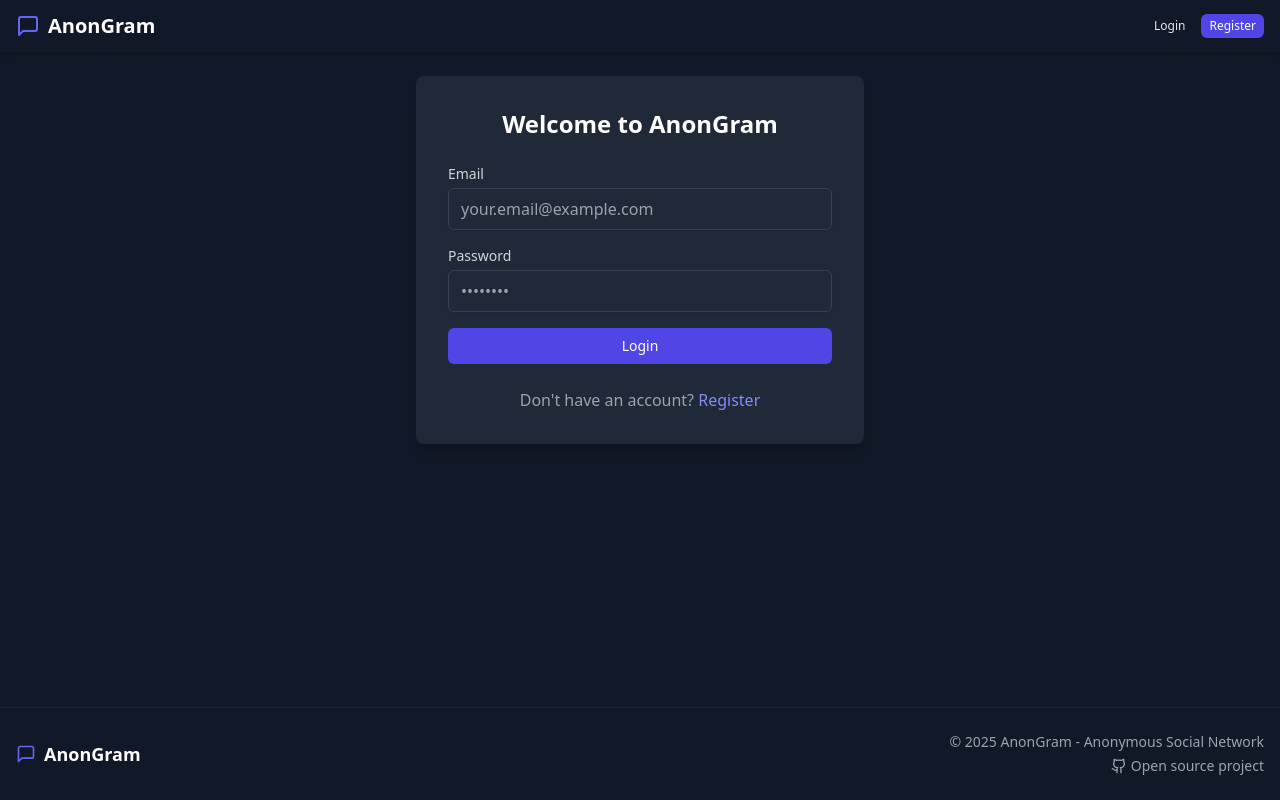
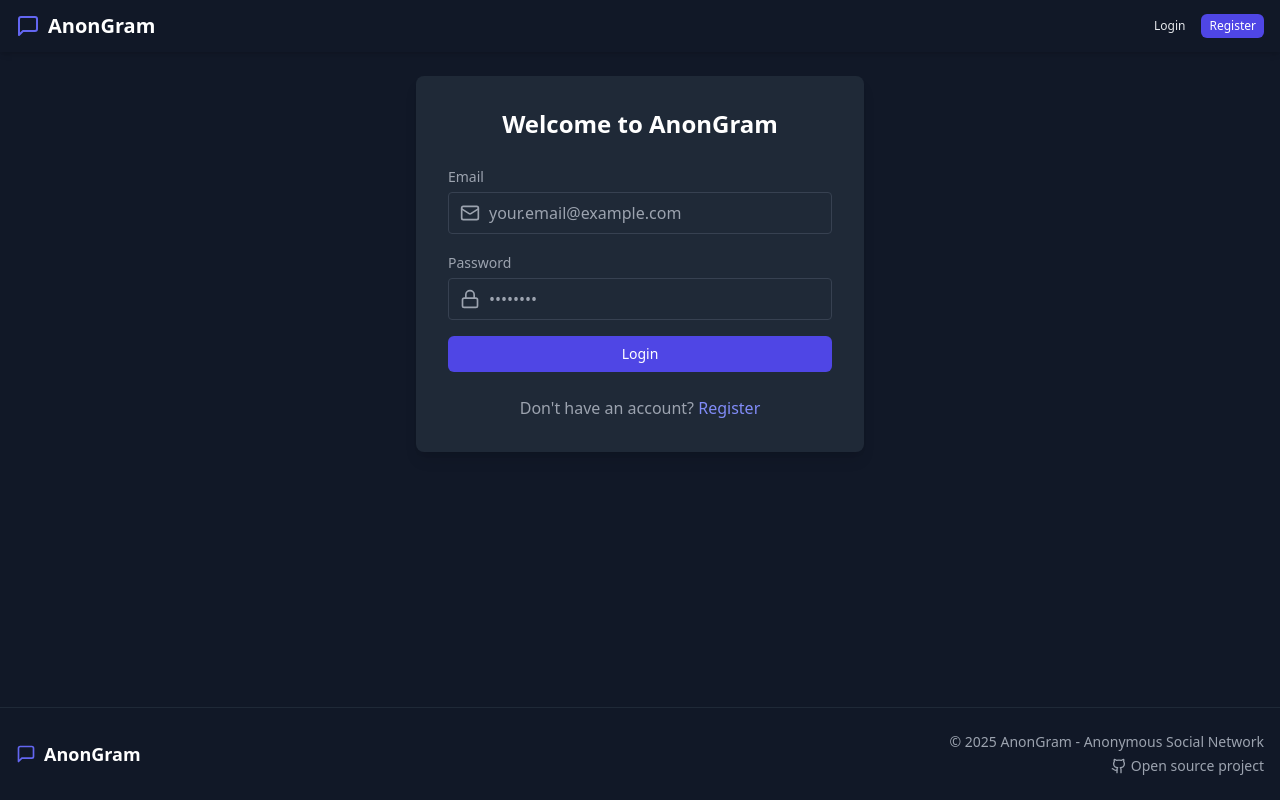
Before and after one commit to Antonio-Lucian-Popa/AnonGramFE, a React (Vite) app: page /login in a window 1280 px wide. Built offline with nearby package versions, Linux system fonts and the light colour scheme.

Commit message:
Fix input left icon

```diff
--- a/src/components/ui/Input.tsx
+++ b/src/components/ui/Input.tsx
@@ -1,33 +1,33 @@
-import React, { forwardRef } from 'react';
+import React from 'react';
 
 interface InputProps extends React.InputHTMLAttributes<HTMLInputElement> {
   label?: string;
   error?: string;
-  fullWidth?: boolean;
+  leftIcon?: React.ReactNode;
 }
 
-export const Input = forwardRef<HTMLInputElement, InputProps>(
-  ({ label, error, className, fullWidth = true, ...props }, ref) => {
+export const Input = React.forwardRef<HTMLInputElement, InputProps>(
+  ({ label, error, leftIcon, ...rest }, ref) => {
     return (
-      <div className={`mb-4 ${fullWidth ? 'w-full' : ''}`}>
-        {label && (
-          <label className="block text-gray-300 text-sm font-medium mb-1">
-            {label}
-          </label>
-        )}
-        <input
-          ref={ref}
-          className={`
-            bg-gray-800 text-gray-200 border border-gray-700 rounded-md
-            focus:ring-indigo-500 focus:border-indigo-500
-            block px-3 py-2 shadow-sm ${fullWidth ? 'w-full' : ''}
-            disabled:bg-gray-700 disabled:text-gray-400
-            ${error ? 'border-red-500' : ''}
-            ${className || ''}
-          `}
-          {...props}
-        />
-        {error && <p className="mt-1 text-sm text-red-500">{error}</p>}
+      <div className="space-y-1">
+        {label && <label className="text-sm text-gray-400">{label}</label>}
+        <div className="relative">
+          {leftIcon && (
+            <div className="absolute left-3 top-1/2 transform -translate-y-1/2">
+              {leftIcon}
+            </div>
+          )}
+          <input
+            ref={ref}
+            {...rest}
+            className={`w-full ${
+              leftIcon ? 'pl-10' : 'pl-3'
+            } pr-4 py-2 rounded bg-gray-800 text-white border border-gray-700 focus:outline-none focus:ring-2 focus:ring-indigo-500 ${
+              error ? 'border-red-500' : ''
+            }`}
+          />
+        </div>
+        {error && <p className="text-sm text-red-500">{error}</p>}
       </div>
     );
   }
--- a/src/pages/LoginPage.tsx
+++ b/src/pages/LoginPage.tsx
@@ -1,3 +1,4 @@
+/* eslint-disable @typescript-eslint/no-explicit-any */
 import React, { useState } from 'react';
 import { useForm } from 'react-hook-form';
 import { Link, useNavigate } from 'react-router-dom';
```
